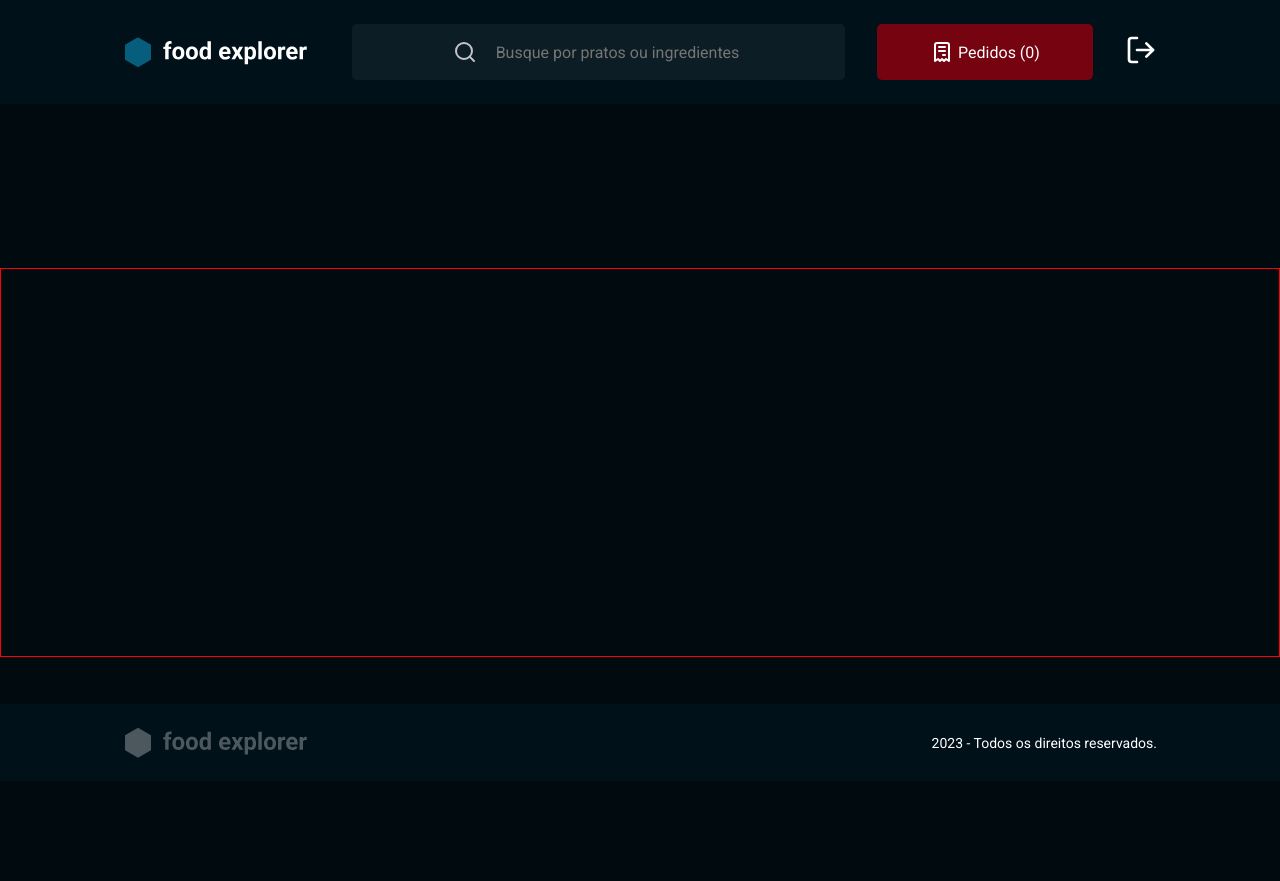
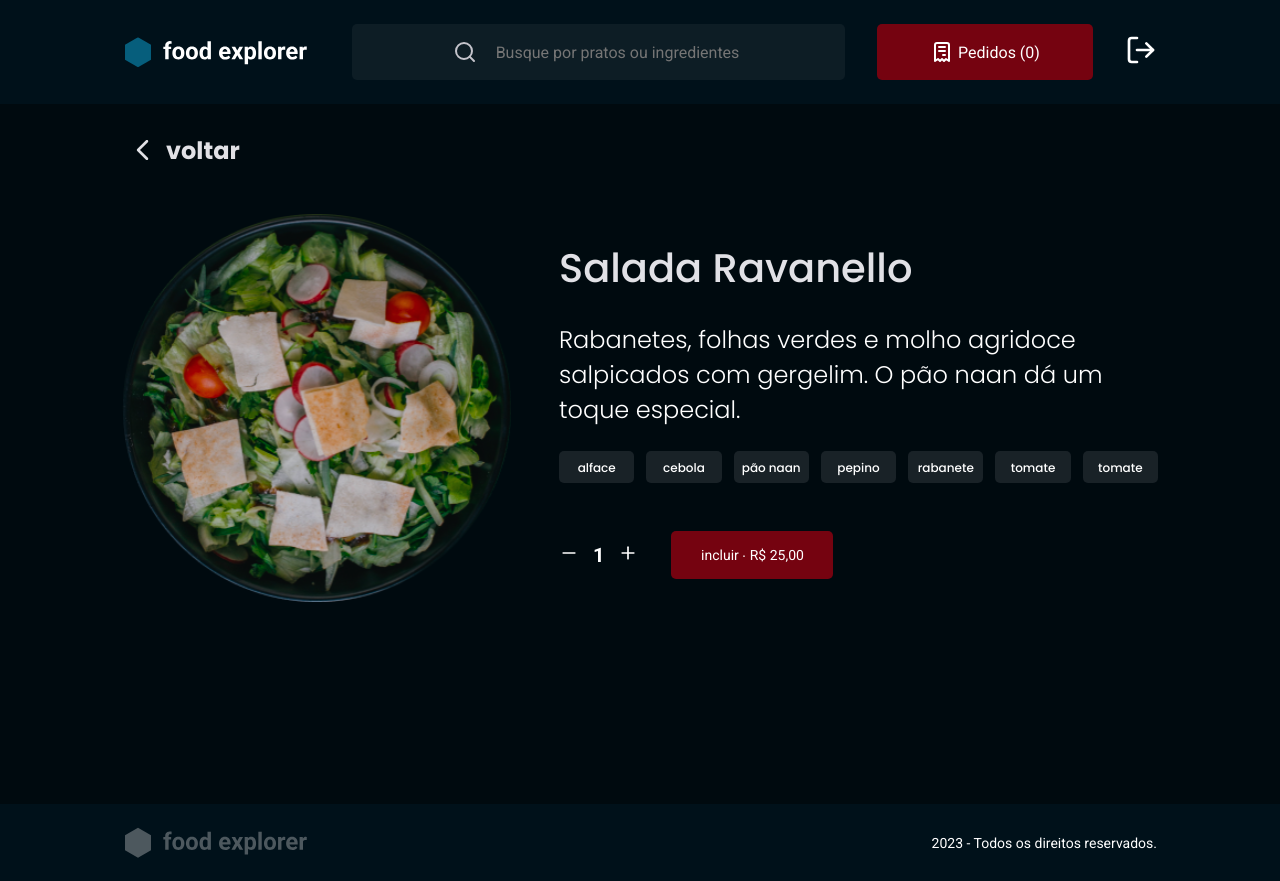
Before and after one commit to Kennedysena/FoodExplore-Frontend, a React (Vite) app: page / in a window 1280 px wide. Before the commit the page ends 800 px from the top, so only its background shows below. Built offline with nearby package versions, Linux system fonts and the light colour scheme.

Commit message:
feat: Creation of the Dish page and other components.

```diff
--- /dev/null
+++ b/src/components/Button/index.jsx
@@ -0,0 +1,10 @@
+import { ButtonInclude } from "./styles";
+
+export function Button({ title, price, ...rest }) {
+  return (
+    <ButtonInclude {...rest}>
+      {title}
+      {price}
+    </ButtonInclude>
+  );
+}
--- /dev/null
+++ b/src/components/Button/styles.js
@@ -0,0 +1,10 @@
+import styled from "styled-components";
+
+export const ButtonInclude = styled.button`
+  height: 4.8rem;
+  width: 16.2rem;
+  padding: 1.2rem 2.4rem;
+  background-color: ${({ theme }) => theme.COLORS.TOMATO_100};
+  font-size: 1.4rem;
+  border-radius: 0.5rem;
+`;
--- /dev/null
+++ b/src/components/ButtonText/index.jsx
@@ -0,0 +1,9 @@
+import { Container } from "./styles";
+
+export function ButtonText({ children, ...rest }) {
+  return (
+    <Container type="button" {...rest}>
+      {children}
+    </Container>
+  );
+}
--- /dev/null
+++ b/src/components/ButtonText/styles.js
@@ -0,0 +1,18 @@
+import styled from "styled-components";
+
+export const Container = styled.button`
+  background: none;
+  border: none;
+
+  font-family: "Poppins", sans-serif;
+  font-weight: bold;
+  font-size: 2.4rem;
+  color: ${({ theme }) => theme.COLORS.LIGHT_300};
+
+  display: flex;
+  align-items: center;
+
+  > svg {
+    color: ${({ theme }) => theme.COLORS.LIGHT_300};
+  }
+`;
--- a/src/components/Footer/styles.js
+++ b/src/components/Footer/styles.js
@@ -1,6 +1,7 @@
 import styled from "styled-components";
 
 export const Container = styled.footer`
+  grid-area: footer;
   height: 7.7rem;
   width: 100%;
   padding: 2.4rem 12.3rem;
--- a/src/components/Header/styles.js
+++ b/src/components/Header/styles.js
@@ -1,6 +1,7 @@
 import styled from "styled-components";
 
 export const Container = styled.header`
+  grid-area: header;
   height: 10.4rem;
   width: 100%;
   background-color: ${({ theme }) => theme.COLORS.DARK_600};
@@ -9,7 +10,6 @@ export const Container = styled.header`
   justify-content: space-between;
   padding: 2.4rem 12.3rem;
   gap: 3.2rem;
-  margin-bottom: 16.4rem;
 
   > svg {
     height: 3rem;
--- /dev/null
+++ b/src/components/Tag/index.jsx
@@ -0,0 +1,9 @@
+import { Container} from "./styles";
+
+
+
+export function Tag({ title, ...rest }) {
+    return <Container {...rest}>
+        {title}
+    </Container>;
+};
--- /dev/null
+++ b/src/components/Tag/styles.js
@@ -0,0 +1,15 @@
+import styled from "styled-components";
+
+
+export const Container = styled.span`
+  height: 3.2rem;
+  width: 100%;
+  color: ${({ theme }) => theme.COLORS.LIGHT_100};
+  background-color: ${({ theme }) => theme.COLORS.DARK_1000};
+  font-family: "Poppins", sans-serif;
+  padding: 0.8rem .4rem;
+  font-size: 1.2rem;
+  border-radius: 0.5rem;
+  text-align: center;
+  font-weight: 500;
+`;
--- a/src/pages/Dish/index.jsx
+++ b/src/pages/Dish/index.jsx
@@ -1,18 +1,52 @@
 import { Footer } from "../../components/Footer";
 import { Header } from "../../components/Header";
-import { Container } from "./styles";
-
-
+import { Tag } from "../../components/Tag";
+import { Number } from "../../components/Number";
+import { Button } from "../../components/Button";
+import { ButtonText } from "../../components/ButtonText";
+import { Container, Content } from "./styles";
+import Ravanello from "../../assets/Ravanello.svg";
+import { RxCaretLeft } from "react-icons/rx";
 
 export function Dish() {
-    return (
-      <>
-        <Header />
-            <Container>
+  return (
+    <Container>
+      <Header />
+      <main>
+        <div>
+          <header>
+            <ButtonText>
+              <RxCaretLeft size={44} />
+              voltar
+            </ButtonText>
+          </header>
 
-
-            </Container>
-            <Footer/>
-      </>
-    );
+          <Content>
+            <img src={Ravanello} alt="" />
+            <div>
+              <h1>Salada Ravanello</h1>
+              <p>
+                Rabanetes, folhas verdes e molho agridoce salpicados com
+                gergelim. O pão naan dá um toque especial.
+              </p>
+              <section>
+                <Tag title="alface" />
+                <Tag title="cebola" />
+                <Tag title="pão naan" />
+                <Tag title="pepino" />
+                <Tag title="rabanete" />
+                <Tag title="tomate" />
+                <Tag title="tomate" />
+              </section>
+              <div className="price">
+                <Number />
+                <Button title="incluir  ∙ " price="R$ 25,00" />
+              </div>
+            </div>
+          </Content>
+        </div>
+      </main>
+      <Footer />
+    </Container>
+  );
 }
--- a/src/pages/Dish/styles.js
+++ b/src/pages/Dish/styles.js
@@ -1,16 +1,70 @@
 import styled from "styled-components";
 
 export const Container = styled.div`
-    height: 38.9rem;
-    width: 100%;
+  width: 100%;
+  min-height: 100vh;
+
+  display: grid;
+  grid-template-rows: 9.6rem auto 7.7rem;
+  grid-template-areas:
+    "header"
+    "content"
+    "footer";
+
+  > main {
+    grid-area: content;
+    justify-self: center;
+
+    > div {
+      margin: 3.2rem 12.2rem 15.5rem;
+    }
+  }
+    .price {
+      display: flex;
+      justify-content: initial;
+      gap: 3.3rem;
+      margin-top: 2.4rem;
+      font-size: 2.3rem;
+    }
+
+`;
+
+export const Content = styled.div`
+  display: flex;
+  flex-direction: row;
+  align-items: center;
+  gap: 4.7rem;
+  margin-top: 4.2rem;
+
+  > img {
+    max-width: 39rem;
+  }
+
+  > div {
     display: flex;
     flex-direction: column;
-    align-items: center;
-    justify-content: center;
     gap: 2.4rem;
-    border: 1px solid red;
+    text-align: left;
 
-    > h1 {
-        color: ${({ theme }) => theme.COLORS.LIGHT_100};
+    h1 {
+      color: ${({ theme }) => theme.COLORS.LIGHT_300};
+      font-family: "Poppins", sans-serif;
+      font-weight: 500;
+      font-size: 4rem;
     }
+
+    p {
+      color: ${({ theme }) => theme.COLORS.LIGHT_100};
+      font-size: 2.4rem;
+      font-family: "Poppins", sans-serif;
+      font-weight: 300;
+    }
+
+    section {
+      display: flex;
+      justify-content: initial;
+      align-items: center;
+      gap: 1.2rem;
+    }
+  }
 `;
--- a/src/pages/Home/styles.js
+++ b/src/pages/Home/styles.js
@@ -2,7 +2,6 @@ import styled from "styled-components";
 
 export const Container = styled.div`
   width: 100%;
-
   display: grid;
   grid-template-rows: 11.4rem auto 7.7rem;
   grid-template-areas:
```
Also changed, not shown: src/components/Card/styles.js (+2 -5 lines).
